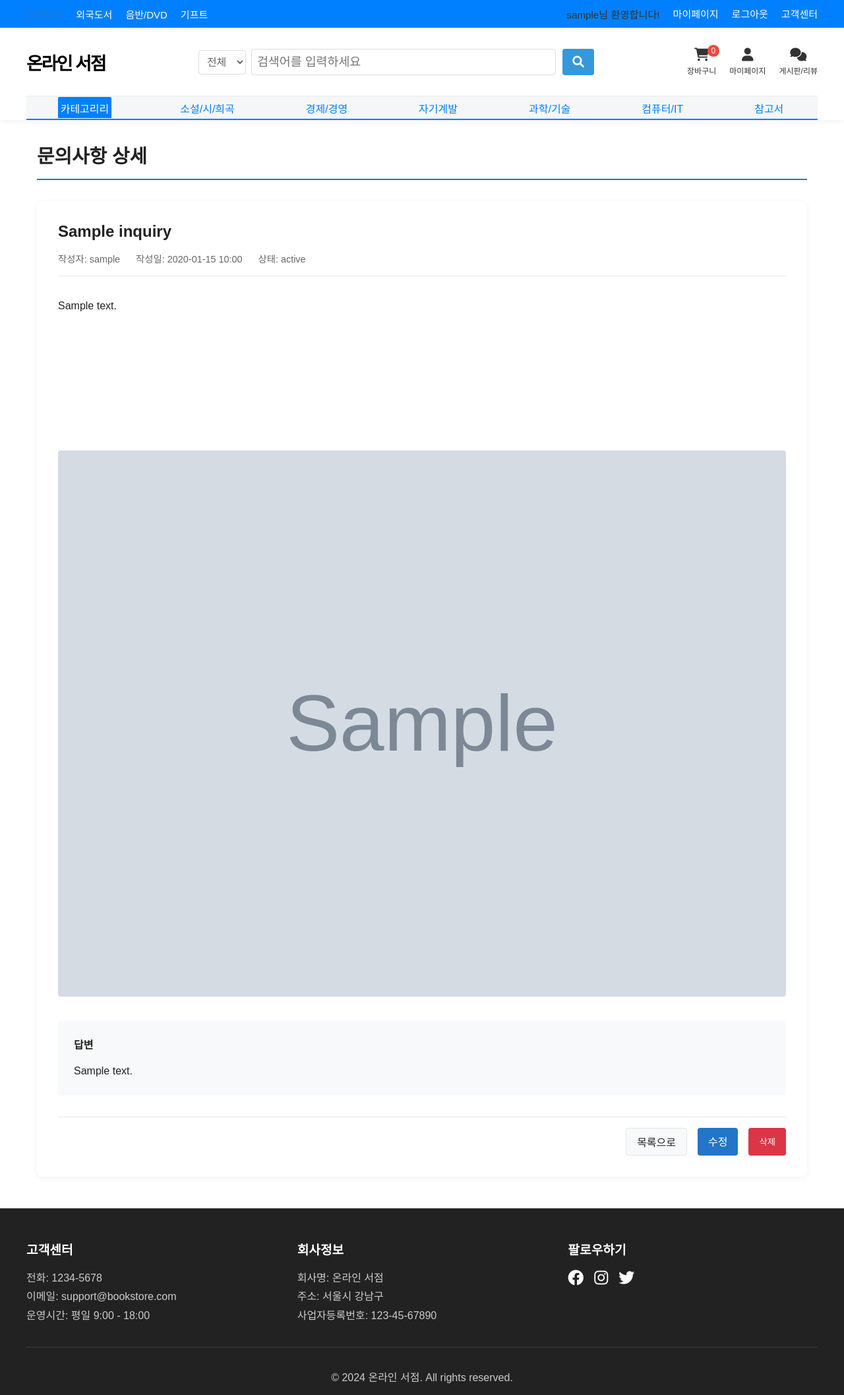
After one commit to kkookiee/kisia_book, a PHP site: page /inquiry_detail.php?id=1 in a window 1280 px wide. The commit adds this page. Shown: the whole page at 66% size. Run offline with PHP 8.4, Linux system fonts and the light colour scheme; the visitor is signed in with stand-in values (Sample User, id 1); tables that the repository leaves empty hold one stand-in row (values such as "Sample post"); grey boxes marked "Sample" are stand-in pictures; data that the repository does not hold is empty.

Commit message:
문의사항(목록,작성,검색,수정,삭제)

```diff
--- a/css/board.css
+++ b/css/board.css
@@ -278,3 +324,125 @@
         padding: 1rem;
     }
 }
+
+/* 게시글 상세 보기 스타일 */
+.post-view {
+    background: white;
+    padding: 2rem;
+    border-radius: 8px;
+    box-shadow: var(--shadow);
+}
+
+.post-view-header {
+    border-bottom: 1px solid var(--border-color);
+    padding-bottom: 1rem;
+    margin-bottom: 2rem;
+}
+
+.post-view-title {
+    font-size: 1.5rem;
+    color: var(--secondary-color);
+    margin-bottom: 1rem;
+}
+
+.post-view-info {
+    display: flex;
+    gap: 1.5rem;
+    color: #666;
+    font-size: 0.9rem;
+}
+
+.post-view-content {
+    min-height: 200px;
+    line-height: 1.6;
+    margin-bottom: 2rem;
+}
+
+.post-view-images {
+    display: grid;
+    grid-template-columns: repeat(auto-fit, minmax(200px, 1fr));
+    gap: 1rem;
+    margin: 2rem 0;
+}
+
+.post-image img {
+    width: 100%;
+    height: auto;
+    border-radius: 4px;
+}
+
+.post-view-answer {
+    background: #f8f9fa;
+    padding: 1.5rem;
+    border-radius: 4px;
+    margin: 2rem 0;
+}
+
+.post-view-answer h4 {
+    color: var(--secondary-color);
+    margin-bottom: 1rem;
+}
+
+.answer-content {
+    line-height: 1.6;
+}
+
+.post-view-actions {
+    display: flex;
+    justify-content: flex-end;
+    gap: 1rem;
+    margin-top: 2rem;
+    padding-top: 1rem;
+    border-top: 1px solid var(--border-color);
+}
+
+.btn-back,
+.btn-edit,
+.btn-delete {
+    padding: 0.5rem 1rem;
+    border-radius: 4px;
+    cursor: pointer;
+    transition: var(--transition);
+    text-decoration: none;
+}
+
+.btn-back {
+    background: #f8f9fa;
+    color: var(--secondary-color);
+    border: 1px solid var(--border-color);
+}
+
+.btn-edit {
+    background: var(--primary-color);
+    color: white;
+    border: none;
+}
+
+.btn-delete {
+    background: #dc3545;
+    color: white;
+    border: none;
+}
+
+.btn-back:hover {
+    background: #e9ecef;
+}
+
+.btn-edit:hover {
+    background: #0056a3;
+}
+
+.btn-delete:hover {
+    background: #c82333;
+}
+
+/* 게시판 목록의 제목 링크 스타일 */
+.post-title a {
+    color: var(--secondary-color);
+    text-decoration: none;
+    transition: var(--transition);
+}
+
+.post-title a:hover {
+    color: var(--primary-color);
+}
--- /dev/null
+++ b/inquiry_detail.php
@@ -0,0 +1,92 @@
+<?php require_once 'session_start.php'; ?>
+<?php require_once 'connect.php'; ?>
+<?php
+
+$inquiry_id = $_GET['id'];
+
+// 게시글 정보 조회
+$sql = "SELECT inquiries.*, users.username
+        FROM inquiries
+        LEFT JOIN users ON inquiries.user_id = users.id
+        WHERE inquiries.id = $inquiry_id";
+$result_inquiry = $conn->query($sql);
+$inquiry = $result_inquiry->fetch_assoc();
+
+if (!$inquiry) {
+    echo "<script>alert('존재하지 않는 문의글입니다.');</script>";
+    echo "<script>window.location.href='board.php';</script>";
+    exit();
+}
+
+$sql = "SELECT * FROM inquiries_images WHERE inquiry_id = $inquiry_id";
+$result_images = $conn->query($sql);
+$images = $result_images->fetch_all(MYSQLI_ASSOC);
+
+?>
+<!DOCTYPE html>
+<html lang="ko">
+<head>
+    <meta charset="UTF-8">
+    <meta name="viewport" content="width=device-width, initial-scale=1.0">
+    <title><?php echo $inquiry['title']; ?> - 온라인 서점</title>
+    <link rel="stylesheet" href="css/style.css">
+    <link rel="stylesheet" href="css/header.css">
+    <link rel="stylesheet" href="css/board.css">
+    <link rel="stylesheet" href="https://cdnjs.cloudflare.com/ajax/libs/font-awesome/6.0.0/css/all.min.css">
+</head>
+<body>
+    <?php include 'header.php'; ?>
+    <main>
+        <div class="board-container">
+            <div class="board-header">
+                <h2>문의사항 상세</h2>
+            </div>
+            <div class="post-view">
+                <div class="post-view-header">
+                    <h3 class="post-view-title"><?php echo $inquiry['title']; ?></h3>
+                    <div class="post-view-info">
+                        <span class="post-view-author">작성자: <?php echo $inquiry['username']; ?></span>
+                        <span class="post-view-date">작성일: <?php echo date('Y-m-d H:i', strtotime($inquiry['created_at'])); ?></span>
+                        <span class="post-view-status">상태: <?php echo $inquiry['inquiry_status']; ?></span>
+                    </div>
+                </div>
+                <div class="post-view-content">
+                    <?php echo nl2br(htmlspecialchars($inquiry['content'])); ?>
+                </div>
+                <?php if ($images): ?>
+                <div class="post-view-images">
+                    <?php foreach ($images as $image): ?>
+                    <div class="post-image">
+                        <img src="<?php echo $image['image_path']; ?>" alt="첨부 이미지">
+                    </div>
+                    <?php endforeach; ?>
+                </div>
+                <?php endif; ?>
+                <?php if ($inquiry['answer']): ?>
+                <div class="post-view-answer">
+                    <h4>답변</h4>
+                    <div class="answer-content">
+                        <?php echo nl2br($inquiry['answer']); ?>
+                    </div>
+                </div>
+                <?php endif; ?>
+                <div class="post-view-actions">
+                    <a href="board.php" class="btn-back">목록으로</a>
+                    <?php if (isset($_SESSION['user_id']) && $_SESSION['user_id'] == $inquiry['user_id']): ?>
+                    <a href="inquiry_edit.php?id=<?php echo $inquiry['id']; ?>" class="btn-edit">수정</a>
+                    <button class="btn-delete" onclick="deleteInquiry(<?php echo $inquiry['id']; ?>)">삭제</button>
+                    <?php endif; ?>
+                </div>
+            </div>
+        </div>
+    </main>
+    <?php include 'footer.php'; ?>
+    <script>
+    function deleteInquiry(id) {
+        if (confirm('정말 삭제하시겠습니까?')) {
+            location.href = 'inquiry_delete.php?id=' + id;
+        }
+    }
+    </script>
+</body>
+</html>
```
Also changed, not shown: other parts of css/board.css (+58 -12 lines), board.php (+48 -27 lines), init.sql (+21 -0 lines), inquiry_delete.php (added, +14 -0 lines), inquiry_edit.php (added, +115 -0 lines), inquiry_image_delete.php (added, +17 -0 lines), inquiry_write.php (added, +81 -0 lines).
